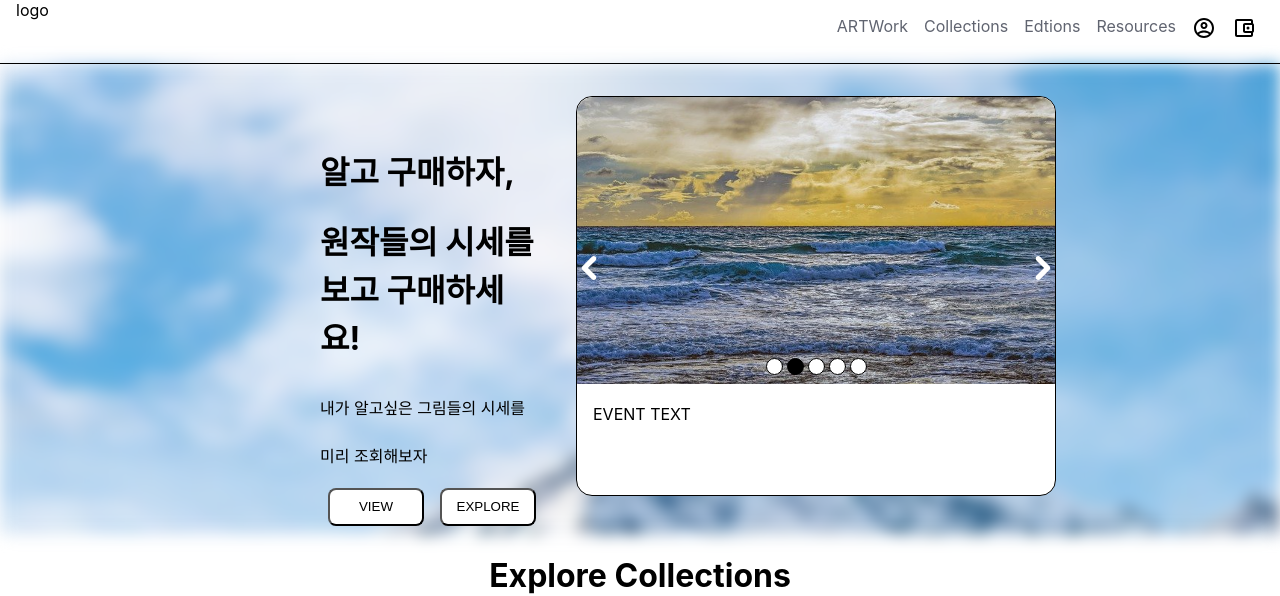
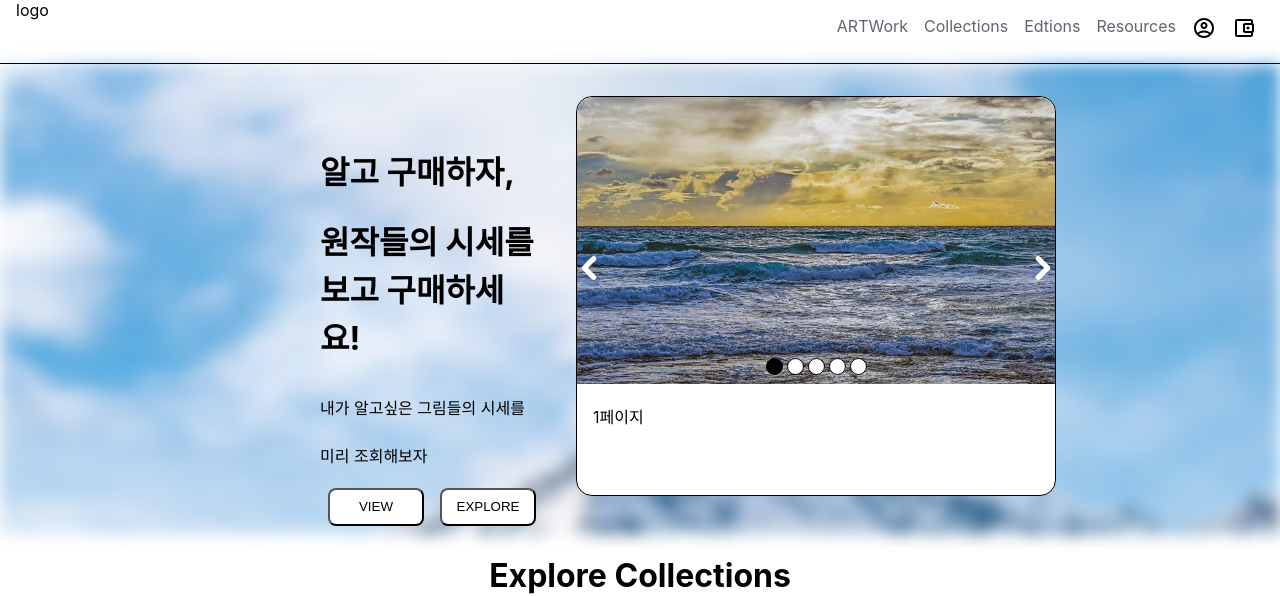
Before and after one commit to hjw4595/next, a Next.js app: page / in a window 1280 px wide. Shown: the top 596 px of the page. Built offline with nearby package versions, Linux system fonts and the light colour scheme.

Commit message:
add / 이벤트 카드 넘기는 기본틀 작성

```diff
--- a/components/page/main/Intro/index.tsx
+++ b/components/page/main/Intro/index.tsx
@@ -1,4 +1,4 @@
-import React from 'react';
+import React, { useState } from 'react';
 import Image from 'next/image';
 
 import styles from './intro.module.css';
@@ -9,10 +9,23 @@ import Button from 'components/common/button';
 import Arrow from '/svg/uparrow.svg'
 import Circle from '/svg/circle.svg'
 
+const EVENT_ART = [
+    {id : 1, draw: IntroCardImage, text: '1페이지'},
+    {id : 2, draw: IntroCardImage, text: '2페이지'},
+    {id : 3, draw: IntroCardImage, text: '3페이지'},
+    {id : 4, draw: IntroCardImage, text: '4페이지'},
+    {id : 5, draw: IntroCardImage, text: '5페이지'},
+]
+
 function Intro() {
+    const [eventPage, setEventPage] = useState(1);
 
-    const arrowClick = () => {
+    const nextEventCardClick = () => {
+        setEventPage(prev => prev >= EVENT_ART.length ? prev = 1 : prev + 1)
+    }
 
+    const prevEventCardClick = () => {
+        setEventPage(prev => prev <= 1 ? prev = EVENT_ART.length : prev - 1)
     }
 
     return (
@@ -34,30 +47,29 @@ function Intro() {
                     <Button status='confirm' text='EXPLORE' onClick={() => {}} />
                 </div>
             </div>
-        <div className={styles.card}>
+            <div className='event-card-list'>
+                {EVENT_ART.map((page) => (
+                    <div className={eventPage === page.id ? styles['now-event-page'] : styles['prve-event-page']} key={page.id}>
+                        <Image className={styles['card-image']} src={page.draw} alt='intro image' width={1000} height={600}  />
+                        <div className={styles['card-text']} >
+                            {page.text}
+                        </div>
                         <div className={styles['card-controll']}>
                             <div className={styles['arrow-container']}>
-                    <Arrow onClick={arrowClick} className={styles['left-arrow']} alt='arrow' width={24} height={24}  />
-                    <Arrow onClick={arrowClick} className={styles['right-arrow']} alt='arrow' width={24} height={24}  />
+                                <Arrow onClick={prevEventCardClick} className={styles['left-arrow']} alt='arrow' width={24} height={24}  />
+                                <Arrow onClick={nextEventCardClick} className={styles['right-arrow']} alt='arrow' width={24} height={24}  />
                             </div>
                             <div className={styles['circle-container']}>
                                 <div className={styles['circle-list']}>
-                        <Circle fill='white'/>
-                        <Circle fill='black' />
-                        <Circle fill='white' />
-                        <Circle fill='white'/>
-                        <Circle fill='white' />
+                                    {EVENT_ART.map(item => {
+                                        return <Circle key={item.id} fill={item.id === eventPage ? 'black' : 'white'}/>
+                                        })
+                                    }
                                 </div>
                             </div>
                         </div>
-            <div className={styles['arrow-container']}>
+                    </div>))}
                 </div>
-            <Image className={styles['card-image']} src={IntroCardImage} alt='intro image' width={1000} height={600}  />
-            <div className={styles['card-text']} >
-                EVENT TEXT
-            </div>
-        </div>
-
             </div>
         </div>
     )
--- a/components/page/main/Intro/intro.module.css
+++ b/components/page/main/Intro/intro.module.css
@@ -13,15 +13,23 @@
 }
 
 .content {
+    position: relative;
     display: flex;
+    justify-content: space-around;
     height: 100%;
     padding: 0 20rem;
-    justify-content: space-between;
 }
 
-.card {
+.event-card-list{
+}
+
+.prve-event-page {
+    display: none;
+}
+
+.now-event-page {
     position: relative;
-    flex: 0 0 30rem;
+    width: 30rem;
     height: 25rem;
     margin : 2rem;
     background-color: white;
@@ -30,7 +38,6 @@
 }
 
 .card-controll {
-    position: absolute;
     height: 100%;
     width: 100%;
     z-index: 99;
```
Lines whose indentation alone changed are shown as unchanged.
